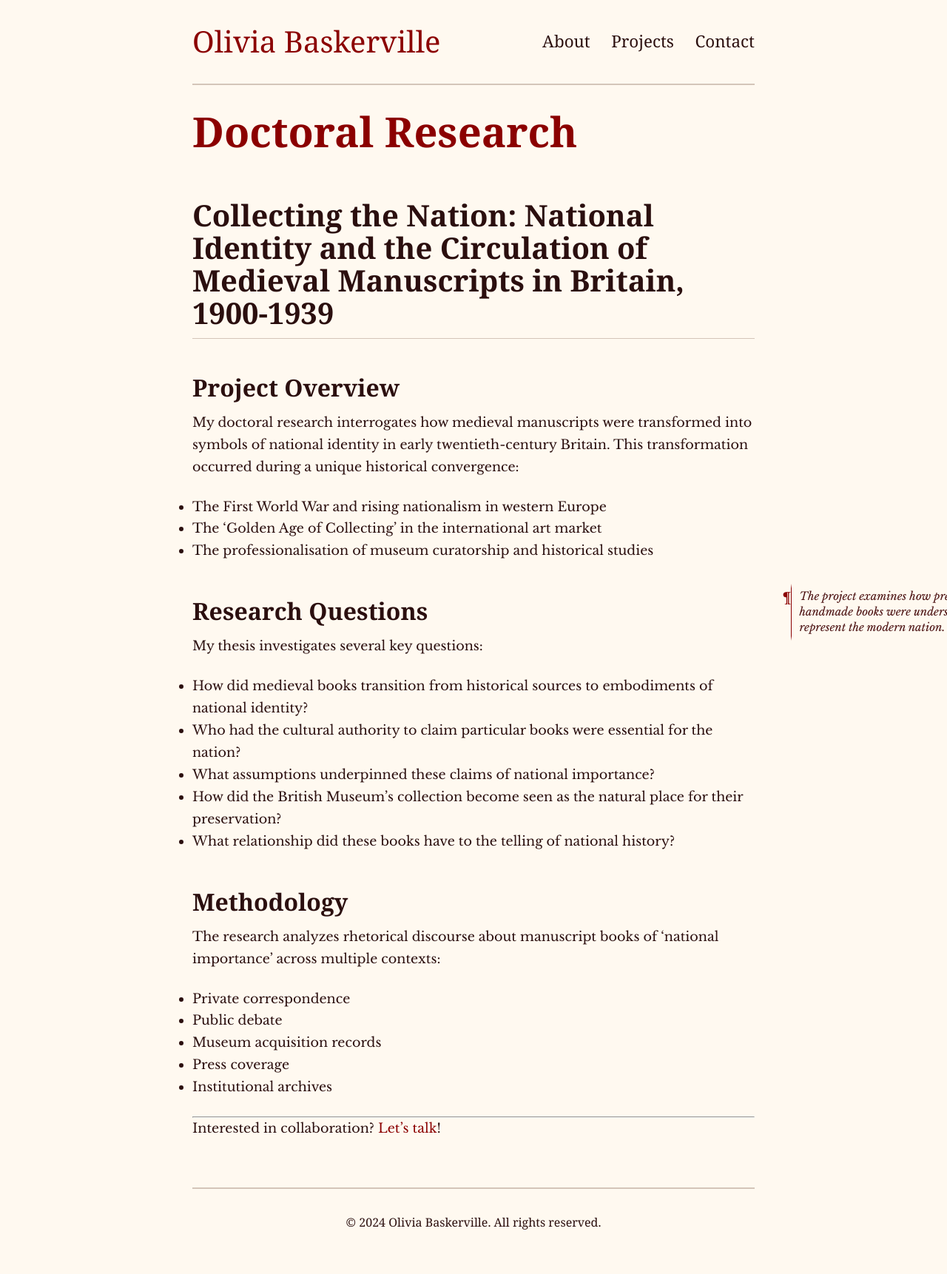
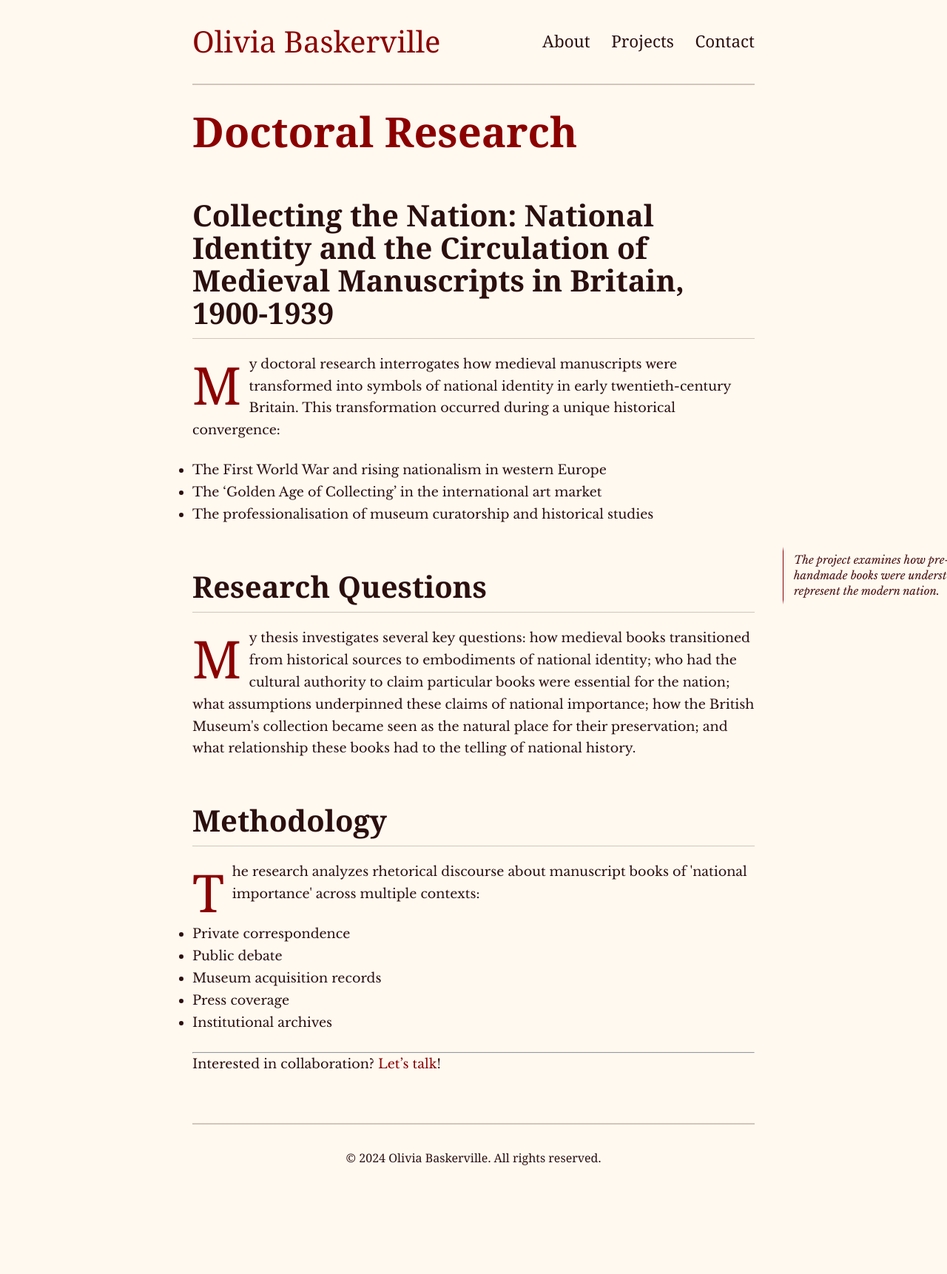
Before and after one commit to Hroppa/oliviabaskerville, a Jekyll site: the page built from research.md, in a window 1280 px wide. Shown: the whole page at 74% size. Built offline with Jekyll 4.4.1, drawn with Linux system fonts in a browser that asks for light colours; some web fonts are replaced; after the commit the page ends 1635 px from its top, so only the background shows below that.

```diff
--- a/assets/css/style.scss
+++ b/assets/css/style.scss
@@ -102,8 +102,8 @@ p, ul, ol {
 }
 
 /* First letter styling for paragraphs after headings */
-h1 + p::first-letter,
-h2 + p::first-letter {
+h1 + p.dropcap::first-letter,
+h2 + p.dropcap::first-letter {
   font-family: var(--font-display);
   font-size: 4em;
   float: left;
@@ -112,6 +112,12 @@ h2 + p::first-letter {
   color: var(--accent-color);
   margin-right: 0.05em;
   margin-top: 0.1em;
+}
+
+/* Disable dropcaps for paragraphs containing lists and paragraphs before lists */
+p:has(ul), p:has(ol),
+p + p:has(ul), p + p:has(ol) {
+  font-size: inherit;
 }
 
 /* Manuscript Gloss styling */
@@ -127,25 +133,16 @@ h2 + p::first-letter {
   font-family: var(--font-body);
   font-style: italic;
   color: var(--gloss-color);
-  padding: 0.5em 0 0.5em 1.5em;
+  padding: 0.5em 0 0.5em 1em;
   border-left: none;
   background-color: transparent;
   position: relative;
 }
 
-.sidenote::before {
-  content: "¶";
-  position: absolute;
-  left: 0;
-  color: var(--accent-color);
-  font-style: normal;
-  font-size: 1.2em;
-}
-
 .sidenote::after {
   content: "";
   position: absolute;
-  left: 0.75em;
+  left: 0;
   top: 0;
   bottom: 0;
   width: 1px;
--- a/projects.md
+++ b/research.md
@@ -1,15 +1,15 @@
 ---
 layout: default
-title: Projects
+title: Research
 ---
 
 # Doctoral Research
 
 ## Collecting the Nation: National Identity and the Circulation of Medieval Manuscripts in Britain, 1900-1939
 
-### Project Overview
-
+<p class="dropcap">
 My doctoral research interrogates how medieval manuscripts were transformed into symbols of national identity in early twentieth-century Britain. This transformation occurred during a unique historical convergence:
+</p>
 
 * The First World War and rising nationalism in western Europe
 * The 'Golden Age of Collecting' in the international art market
@@ -19,19 +19,17 @@ My doctoral research interrogates how medieval manuscripts were transformed into
 The project examines how pre-modern, handmade books were understood to represent the modern nation.
 </div>
 
-### Research Questions
+## Research Questions
 
-My thesis investigates several key questions:
+<p class="dropcap">
+My thesis investigates several key questions: how medieval books transitioned from historical sources to embodiments of national identity; who had the cultural authority to claim particular books were essential for the nation; what assumptions underpinned these claims of national importance; how the British Museum's collection became seen as the natural place for their preservation; and what relationship these books had to the telling of national history.
+</p>
 
-* How did medieval books transition from historical sources to embodiments of national identity?
-* Who had the cultural authority to claim particular books were essential for the nation?
-* What assumptions underpinned these claims of national importance?
-* How did the British Museum's collection become seen as the natural place for their preservation?
-* What relationship did these books have to the telling of national history?
+## Methodology
 
-### Methodology
-
+<p class="dropcap">
 The research analyzes rhetorical discourse about manuscript books of 'national importance' across multiple contexts:
+</p>
 
 * Private correspondence
 * Public debate
```
Also changed, not shown: about.md (+4 -8 lines), contact.md (+2 -18 lines), index.md (+5 -4 lines), 7 other files.
